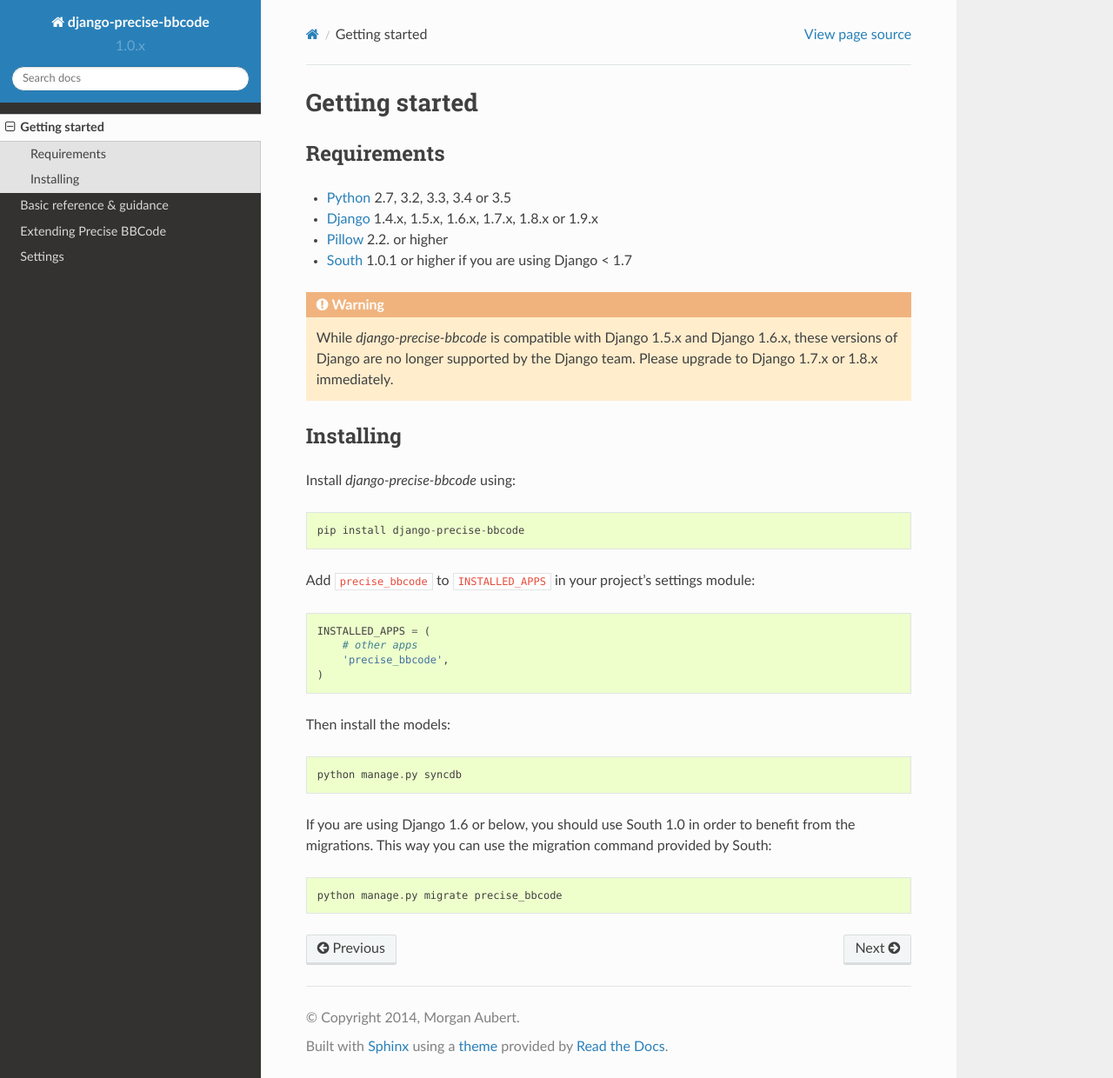
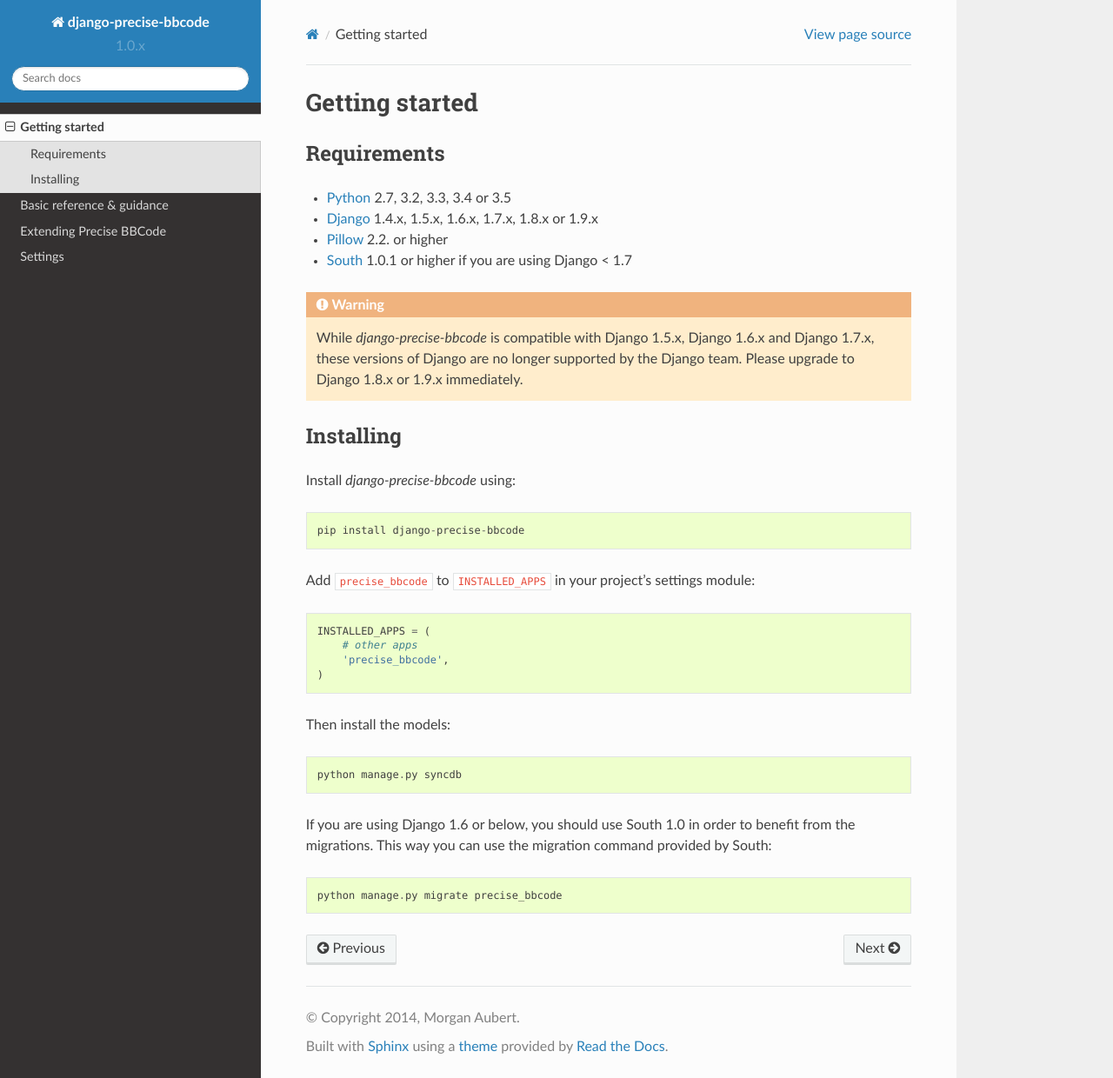
Before and after one commit to ellmetha/django-precise-bbcode, a Sphinx documentation site: the page built from docs/getting_started.rst, in a window 1280 px wide and 1240 px high. Shown: the whole window at 87% size. Built offline with Sphinx 7.4.7 and the Read the Docs theme 2.0.0, drawn with Linux system fonts in a browser that asks for light colours.

Commit message:
Doc updated

```diff
--- a/docs/getting_started.rst
+++ b/docs/getting_started.rst
@@ -10,9 +10,9 @@
 * `South`_ 1.0.1 or higher if you are using Django < 1.7
 
 
-.. warning:: While *django-precise-bbcode* is compatible with Django 1.5.x and Django 1.6.x, these versions of Django
+.. warning:: While *django-precise-bbcode* is compatible with Django 1.5.x, Django 1.6.x and Django 1.7.x, these versions of Django
              are no longer supported by the Django team. Please upgrade to
-             Django 1.7.x or 1.8.x immediately.
+             Django 1.8.x or 1.9.x immediately.
 
 .. _Python: https://www.python.org
 .. _Django: https://www.djangoproject.com
```
